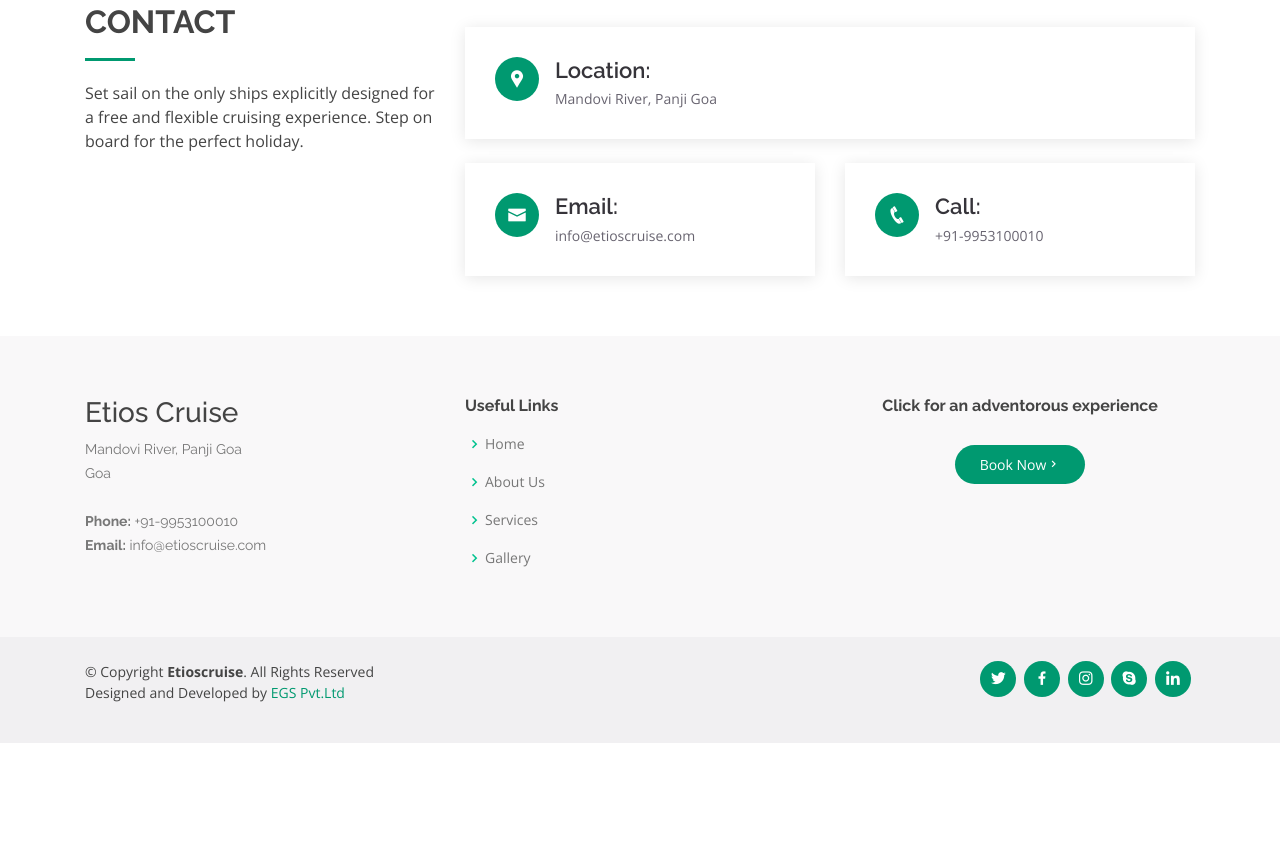
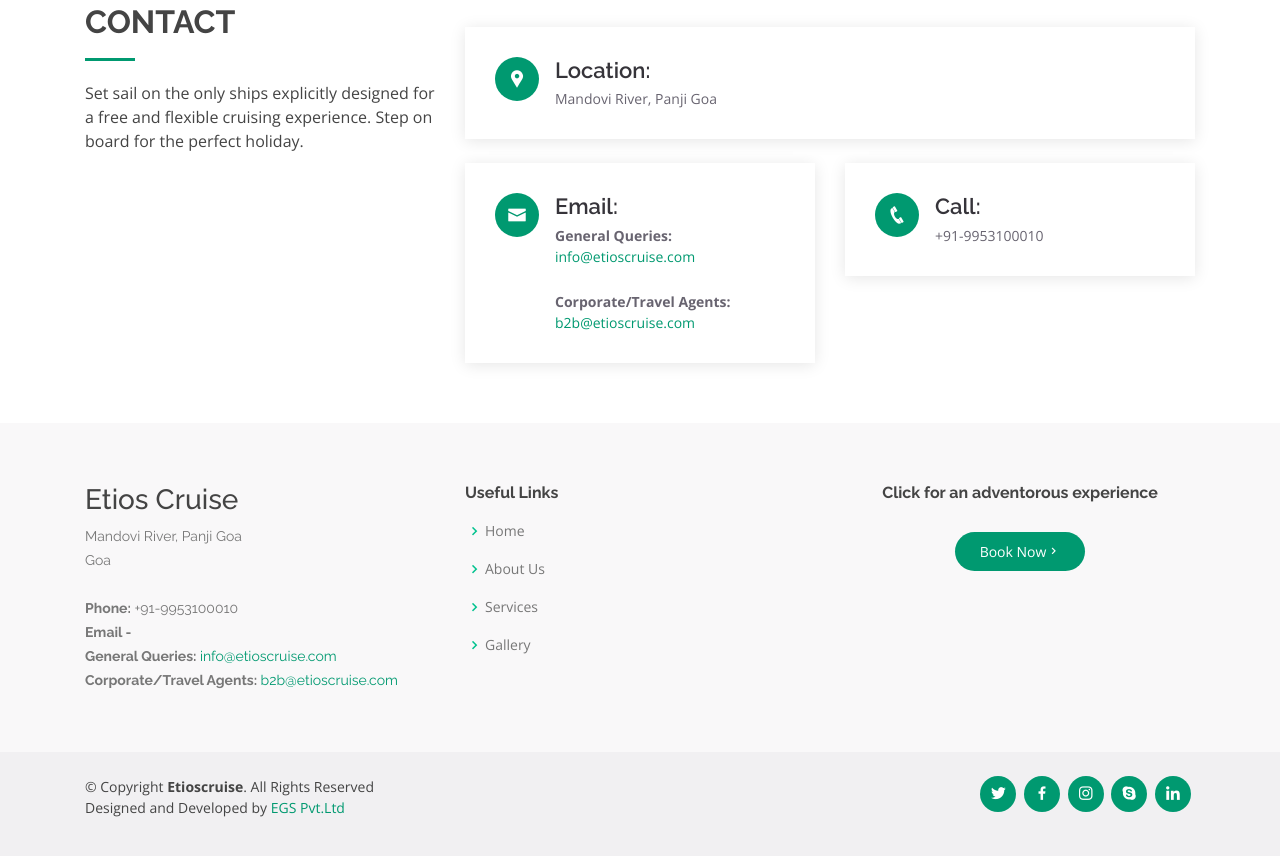
Before and after one commit to etioscruise/etioscruise.github.io, a plain HTML site: page index.html in a window 1280 px wide. Shown: the part 3896-4752 px from the top of the page. Before the commit the page ends 4639 px from the top, so only its background shows below. Drawn offline with nearby package versions, Linux system fonts and the light colour scheme.

Commit message:
changed email

```diff
--- a/index.html
+++ b/index.html
@@ -675,7 +675,8 @@
                 <div class="info">
                   <i class="icofont-envelope"></i>
                   <h4>Email:</h4>
-                  <p>info@etioscruise.com</p>
+                  <p><strong>General Queries:</strong>  <a href="mailto:info@etioscruise.com">info@etioscruise.com</a></p><br>
+                  <p><strong>Corporate/Travel Agents:</strong> <a href="mailto:b2b@etioscruise.com">b2b@etioscruise.com</a></p>
                 </div>
               </div>
               <div class="col-lg-6">
@@ -734,7 +735,9 @@
               Mandovi River, Panji Goa <br>
               Goa <br><br>
               <strong>Phone:</strong> +91-9953100010<br>
-              <strong>Email:</strong> info@etioscruise.com<br>
+              <strong>Email -</strong> <br>
+              <strong>General Queries: </strong><a href="mailto:info@etioscruise.com">info@etioscruise.com</a><br>
+              <strong>Corporate/Travel Agents: </strong> <a href="mailto:b2b@etioscruise.com">b2b@etioscruise.com</a> <br>
             </p>
           </div>
 
```
